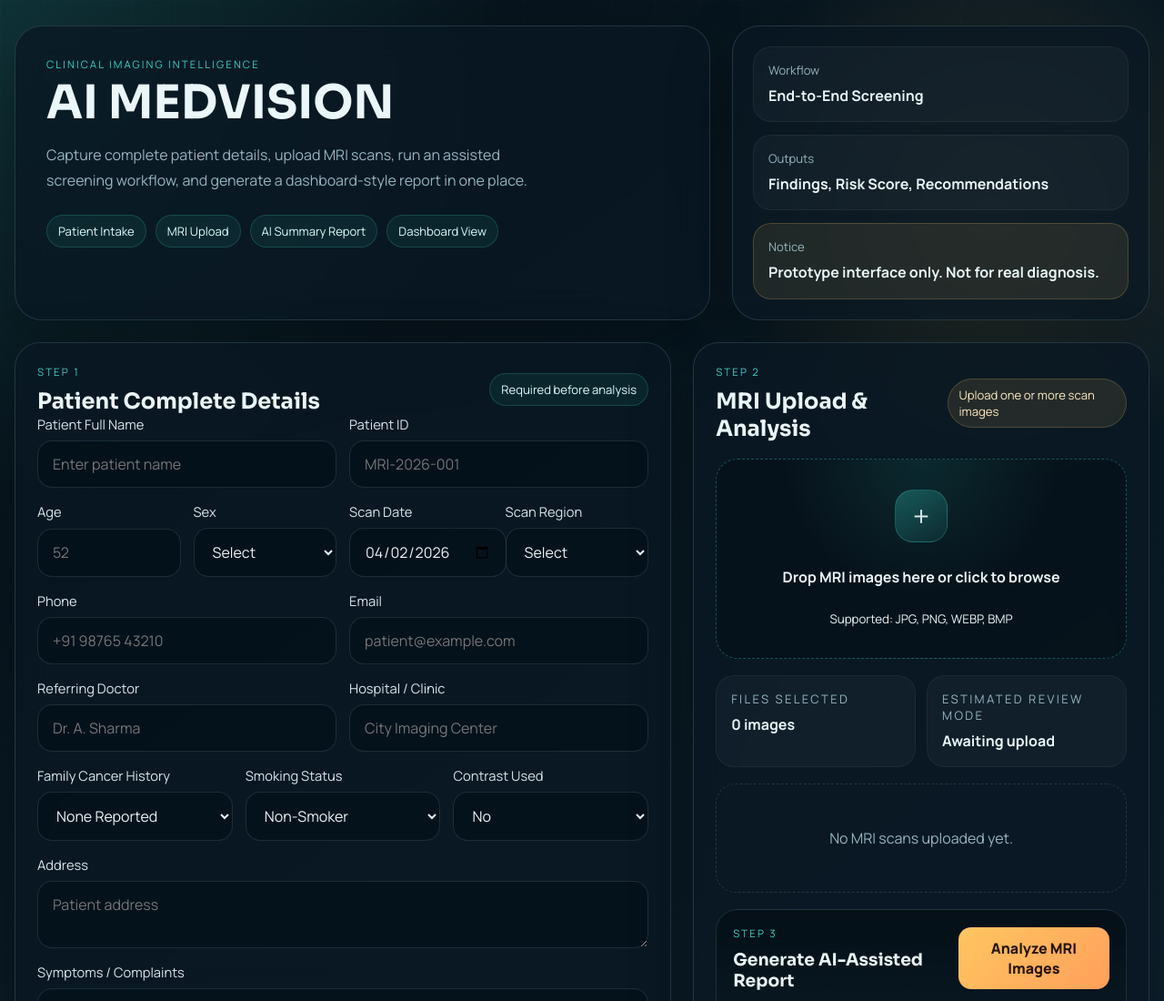
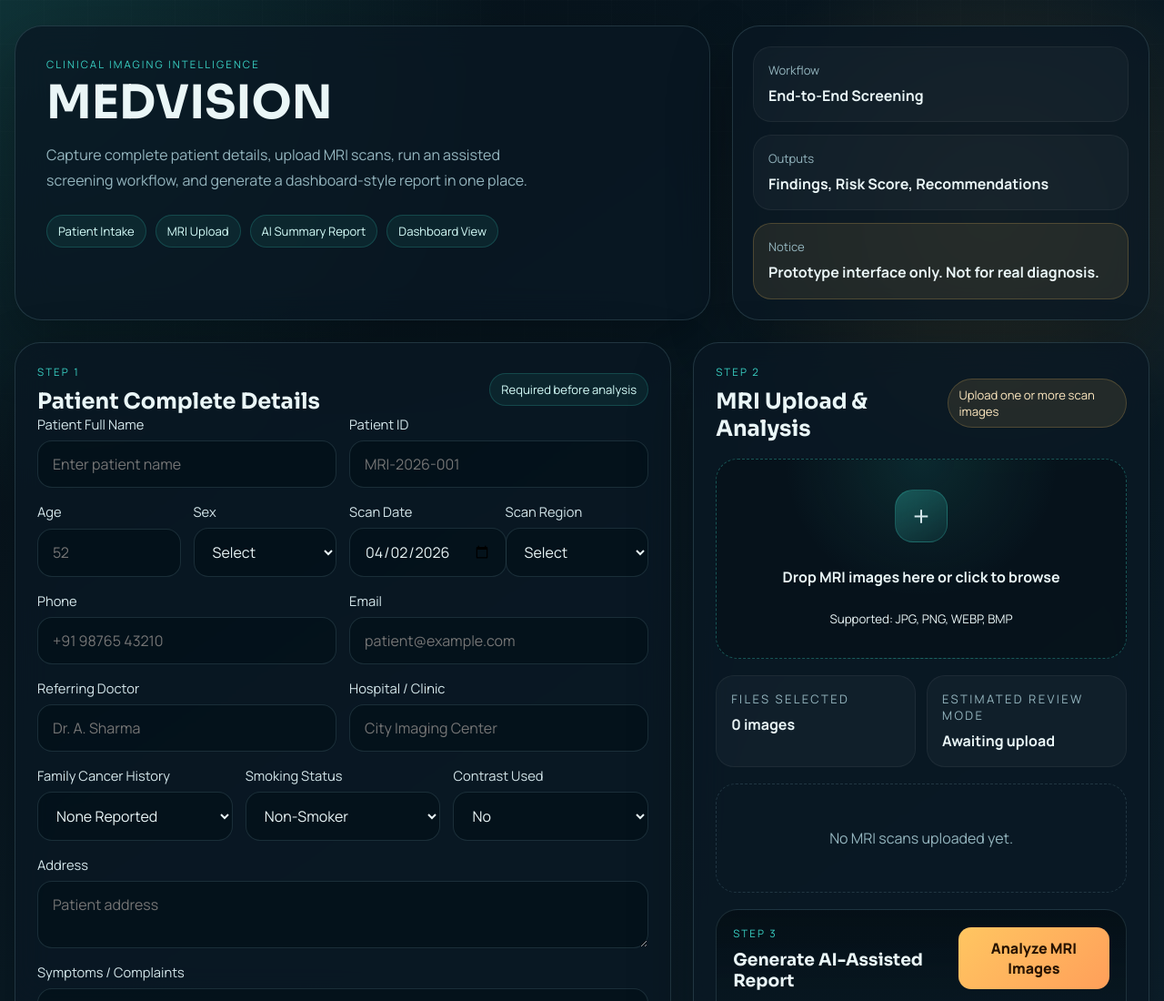
Before and after one commit to Mokshagna9107/AI-MEDVISION, a plain HTML site: page index.html in a window 1280 px wide. Shown: the top 1100 px of the page at 91% size. Drawn offline with Linux system fonts and the light colour scheme.

Commit message:
Update header title from 'AI MEDVISION' to 'MEDVISION'

```diff
--- a/index.html
+++ b/index.html
@@ -14,7 +14,7 @@
     <header class="hero">
       <div class="hero-copy">
         <p class="eyebrow">Clinical Imaging Intelligence</p>
-        <h1>AI MEDVISION</h1>
+        <h1> MEDVISION</h1>
         <p class="hero-text">
           Capture complete patient details, upload MRI scans, run an assisted screening workflow,
           and generate a dashboard-style report in one place.
```
